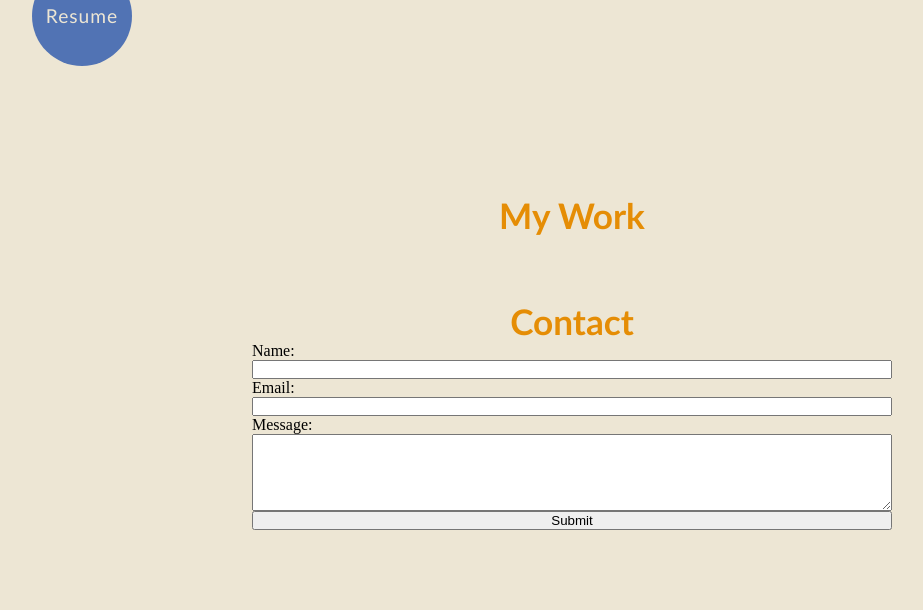
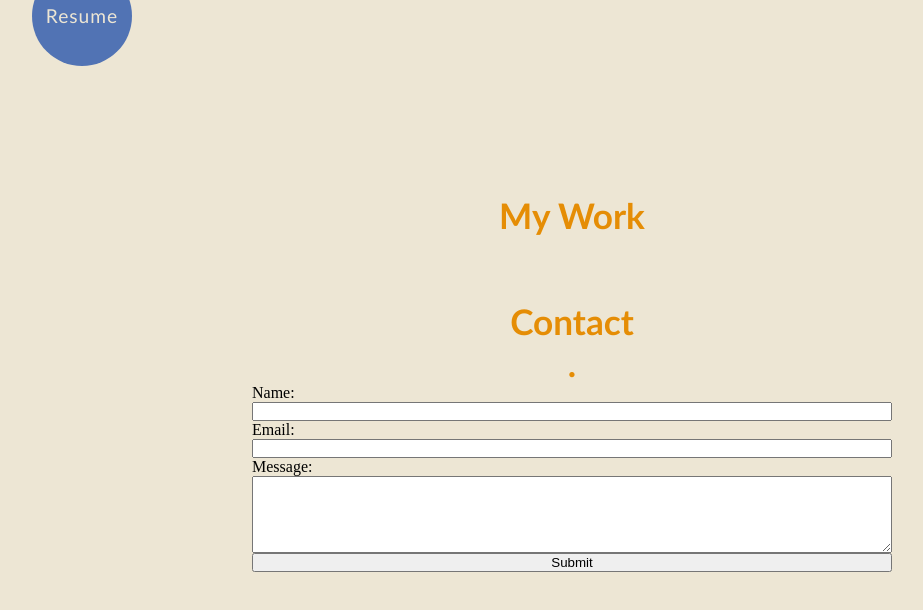
Before and after one commit to eobcre/abstract-app, an Angular app: page / in a window 1280 px wide. Shown: the part 1322-1932 px from the top of the page, without its empty margins (68-991 px from the left). Built offline with nearby package versions, Linux system fonts and the light colour scheme; what src would draw is missing.

Commit message:
layout fixed for dot

```diff
--- a/src/app/section/contact/contact.component.html
+++ b/src/app/section/contact/contact.component.html
@@ -1,5 +1,8 @@
 <div class="contact-container">
-  <h1>Contact</h1>
+  <div class="intro">
+    <h1>Contact</h1>
+    <h1 class="dot">.</h1>
+  </div>
 
   <form action="">
     <label for="name">Name:</label>
```
